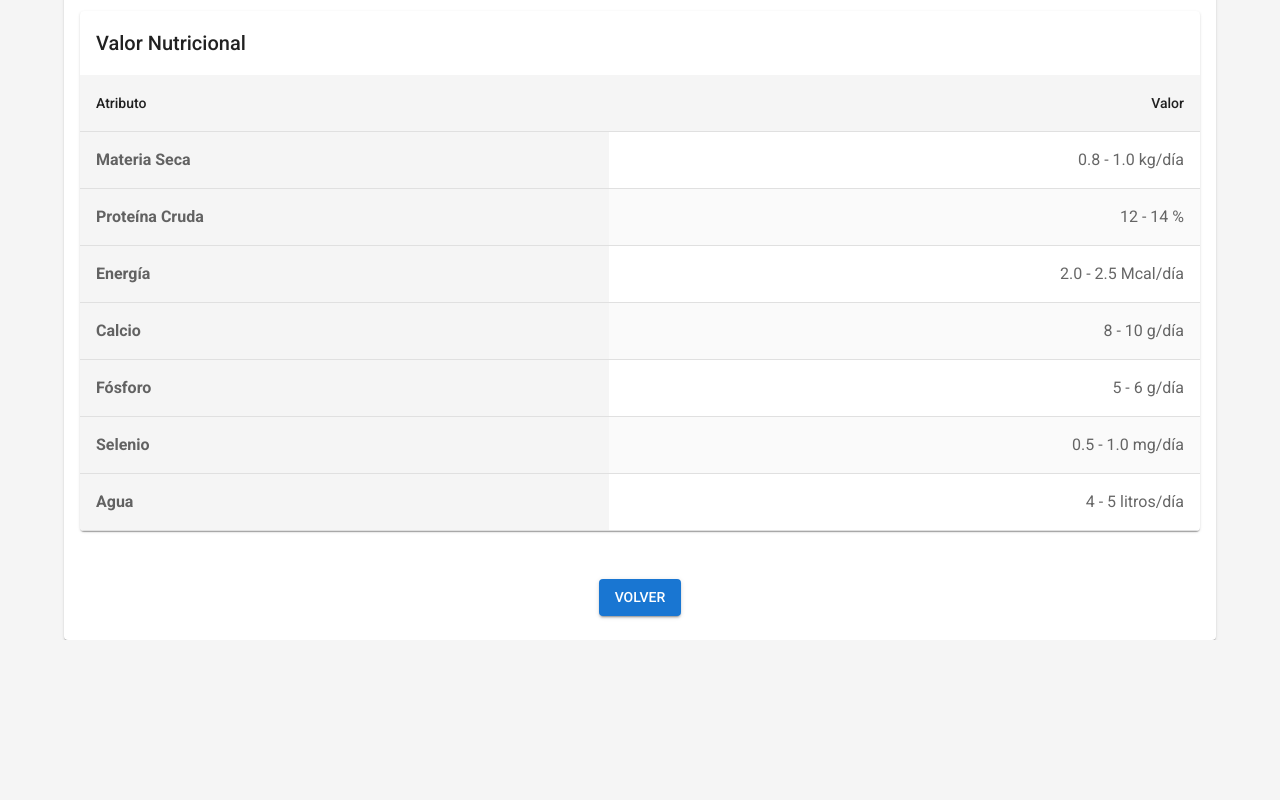
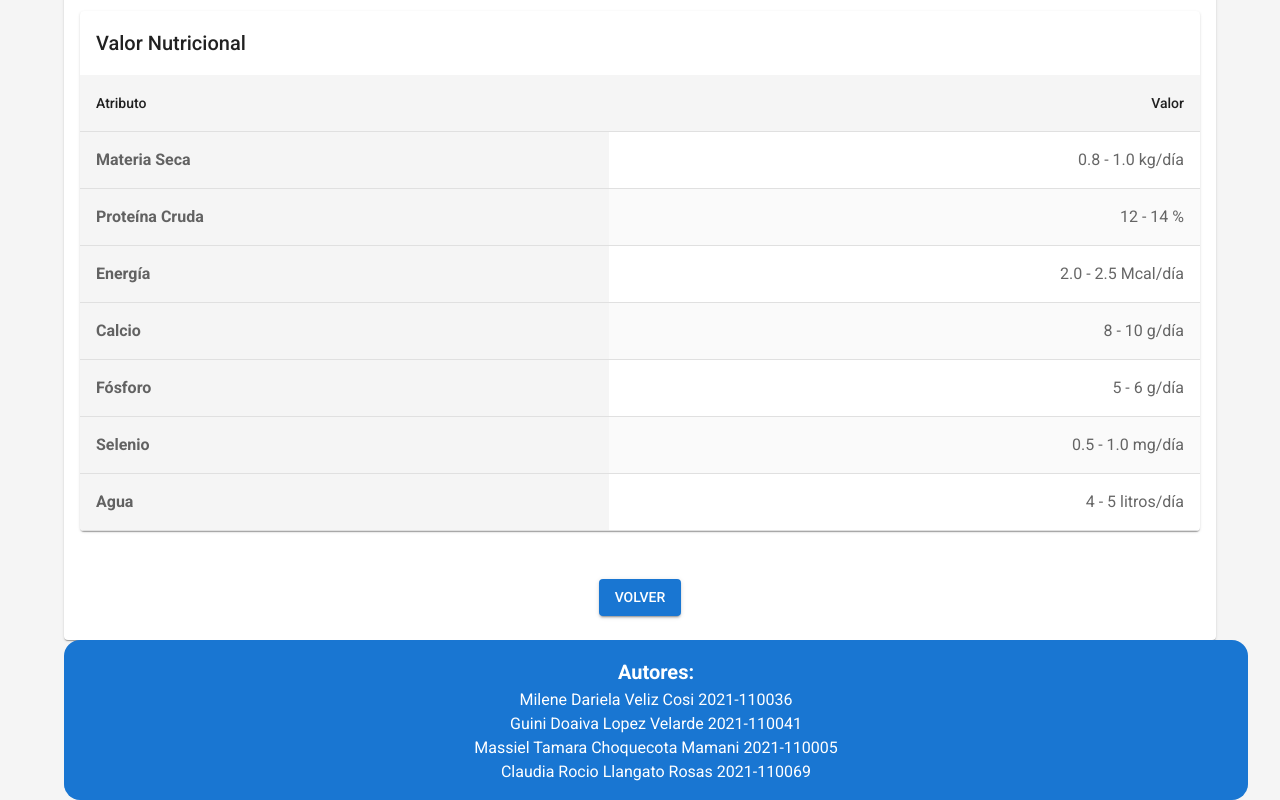
Before and after one commit to slinareslie/alpacas, a React (Create React App) app: page /alpacas/1 in a window 1280 px wide. Shown: the part 1245-2045 px from the top of the page. Before the commit the page ends 1885 px from the top, so only its background shows below. Built offline with nearby package versions, Linux system fonts and the light colour scheme.

Commit message:
Nombres autores

```diff
--- a/src/pages/AlpacaDetailPage.js
+++ b/src/pages/AlpacaDetailPage.js
@@ -173,6 +173,33 @@ const AlpacaDetailPage = () => {
           </Box>
         </CardContent>
       </Card>
+      <Box
+        sx={{
+          marginTop: "auto",
+          padding: 2,
+          backgroundColor: "#1976d2",
+          width: "100%",
+          textAlign: "center",
+          borderRadius: "16px",
+          color: "#fff",
+        }}
+      >
+        <Typography variant="h6" sx={{ fontWeight: "bold" }}>
+          Autores:
+        </Typography>
+        <Typography variant="body1">
+          Milene Dariela Veliz Cosi 2021-110036
+        </Typography>
+        <Typography variant="body1">
+          Guini Doaiva Lopez Velarde 2021-110041
+        </Typography>
+        <Typography variant="body1">
+          Massiel Tamara Choquecota Mamani 2021-110005
+        </Typography>
+        <Typography variant="body1">
+          Claudia Rocio Llangato Rosas 2021-110069
+        </Typography>
+      </Box>
     </Container>
   );
 };
--- a/src/pages/HomePage.js
+++ b/src/pages/HomePage.js
@@ -39,15 +39,15 @@ const HomePage = () => {
   return (
     <Container
       sx={{
-        backgroundColor: "#f5f5dc", // Beige claro
+        backgroundColor: "#f5f5dc",
         minHeight: "100vh",
-        padding: 0, // Eliminar padding para evitar bordes blancos
-        color: "#333", // Color de texto más oscuro para contraste
+        padding: 0,
+        color: "#333",
         display: "flex",
         flexDirection: "column",
         alignItems: "center",
-        width: "100%", // Asegura que el contenedor ocupe todo el ancho disponible
-        boxSizing: "border-box", // Incluye padding y border en el ancho y alto del contenedor
+        width: "100%",
+        boxSizing: "border-box",
       }}
     >
       <Box
@@ -98,10 +98,10 @@ const HomePage = () => {
               color: "#fff",
               marginBottom: 2,
               textShadow: "2px 2px 4px rgba(0, 0, 0, 0.5)",
-              fontSize: { xs: "4rem", sm: "3.5rem", md: "4rem" }, // Aumentar el tamaño del título
+              fontSize: { xs: "4rem", sm: "3.5rem", md: "4rem" },
             }}
           >
-            Lista de Alpacas
+            ALPACAPP
           </Typography>
           <Button
             variant="contained"
@@ -131,7 +131,7 @@ const HomePage = () => {
             color: "#1976d2",
             marginBottom: 2,
             textShadow: "2px 2px 4px rgba(0, 0, 0, 0.5)",
-            fontSize: { xs: "4rem", sm: "2.5rem" }, // Título más grande en pantallas pequeñas
+            fontSize: { xs: "4rem", sm: "2.5rem" },
           }}
         >
           Lista de Alpacas
@@ -220,6 +220,33 @@ const HomePage = () => {
           </Grid>
         ))}
       </Grid>
+      <Box
+        sx={{
+          marginTop: "auto",
+          padding: 2,
+          backgroundColor: "#1976d2",
+          width: "100%",
+          textAlign: "center",
+          borderRadius: "16px",
+          color: "#fff",
+        }}
+      >
+        <Typography variant="h6" sx={{ fontWeight: "bold" }}>
+          Autores:
+        </Typography>
+        <Typography variant="body1">
+          Milene Dariela Veliz Cosi 2021-110036
+        </Typography>
+        <Typography variant="body1">
+          Guini Doaiva Lopez Velarde 2021-110041
+        </Typography>
+        <Typography variant="body1">
+          Massiel Tamara Choquecota Mamani 2021-110005
+        </Typography>
+        <Typography variant="body1">
+          Claudia Rocio Llangato Rosas 2021-110069
+        </Typography>
+      </Box>
     </Container>
   );
 };
--- a/src/pages/StatsPage.js
+++ b/src/pages/StatsPage.js
@@ -105,6 +105,34 @@ const StatsPage = () => {
           <Box sx={chartBoxStyle}>{sexoData && <Pie data={sexoData} />}</Box>
         </Grid>
       </Grid>
+      <br></br>
+      <Box
+        sx={{
+          marginTop: "auto",
+          padding: 2,
+          backgroundColor: "#1976d2",
+          width: "100%",
+          textAlign: "center",
+          borderRadius: "16px",
+          color: "#fff",
+        }}
+      >
+        <Typography variant="h6" sx={{ fontWeight: "bold" }}>
+          Autores:
+        </Typography>
+        <Typography variant="body1">
+          Milene Dariela Veliz Cosi 2021-110036
+        </Typography>
+        <Typography variant="body1">
+          Guini Doaiva Lopez Velarde 2021-110041
+        </Typography>
+        <Typography variant="body1">
+          Massiel Tamara Choquecota Mamani 2021-110005
+        </Typography>
+        <Typography variant="body1">
+          Claudia Rocio Llangato Rosas 2021-110069
+        </Typography>
+      </Box>
     </Container>
   );
 };
--- a/src/styles/global.css
+++ b/src/styles/global.css
@@ -4,6 +4,7 @@ body {
     padding: 0;
     background-color: #f5f5f5;
 }
+
 table {
     width: 100%;
     border-collapse: collapse;
```
Also changed, not shown: 1 other file (tests, documents, lock files or other folders).
